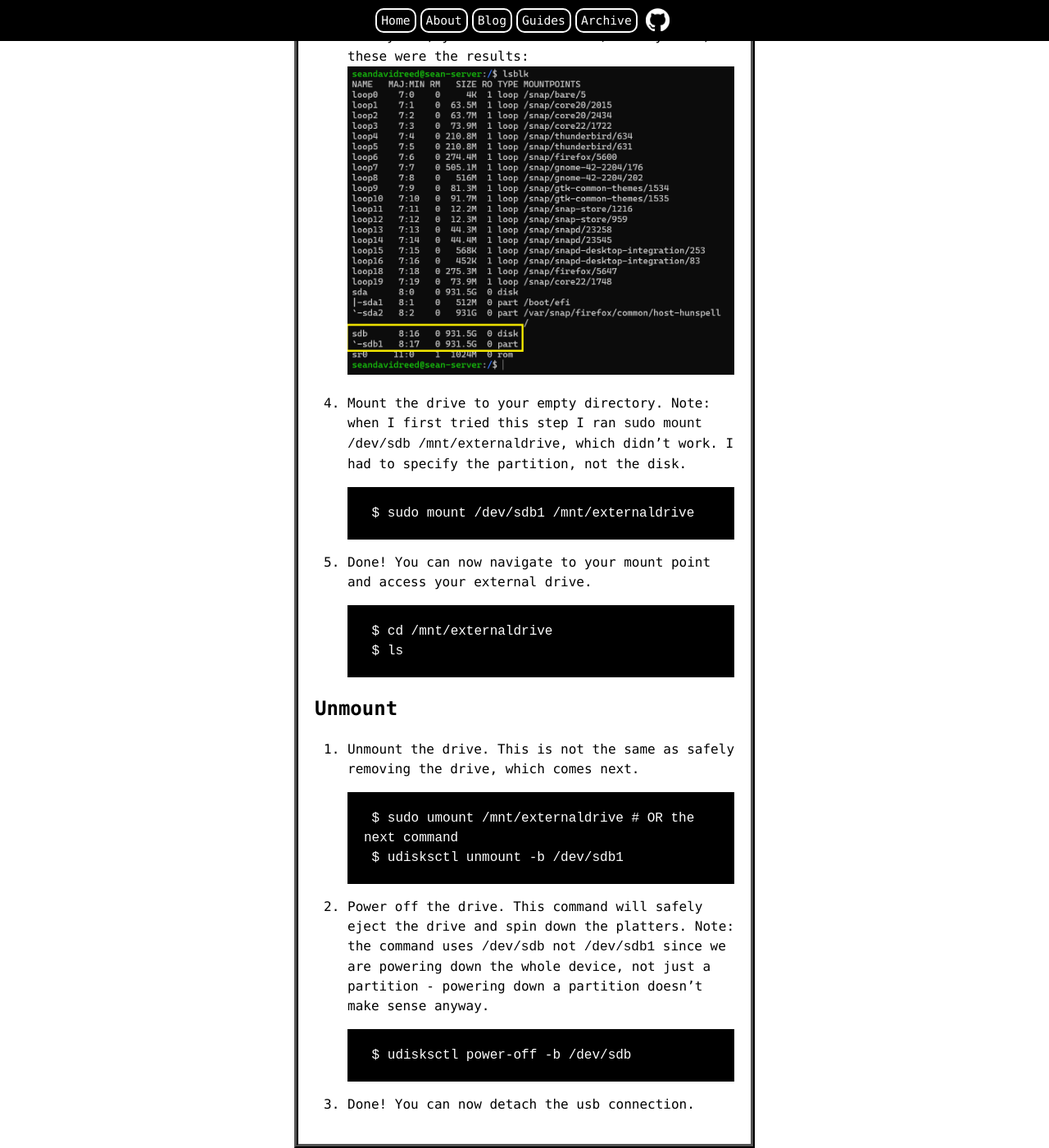
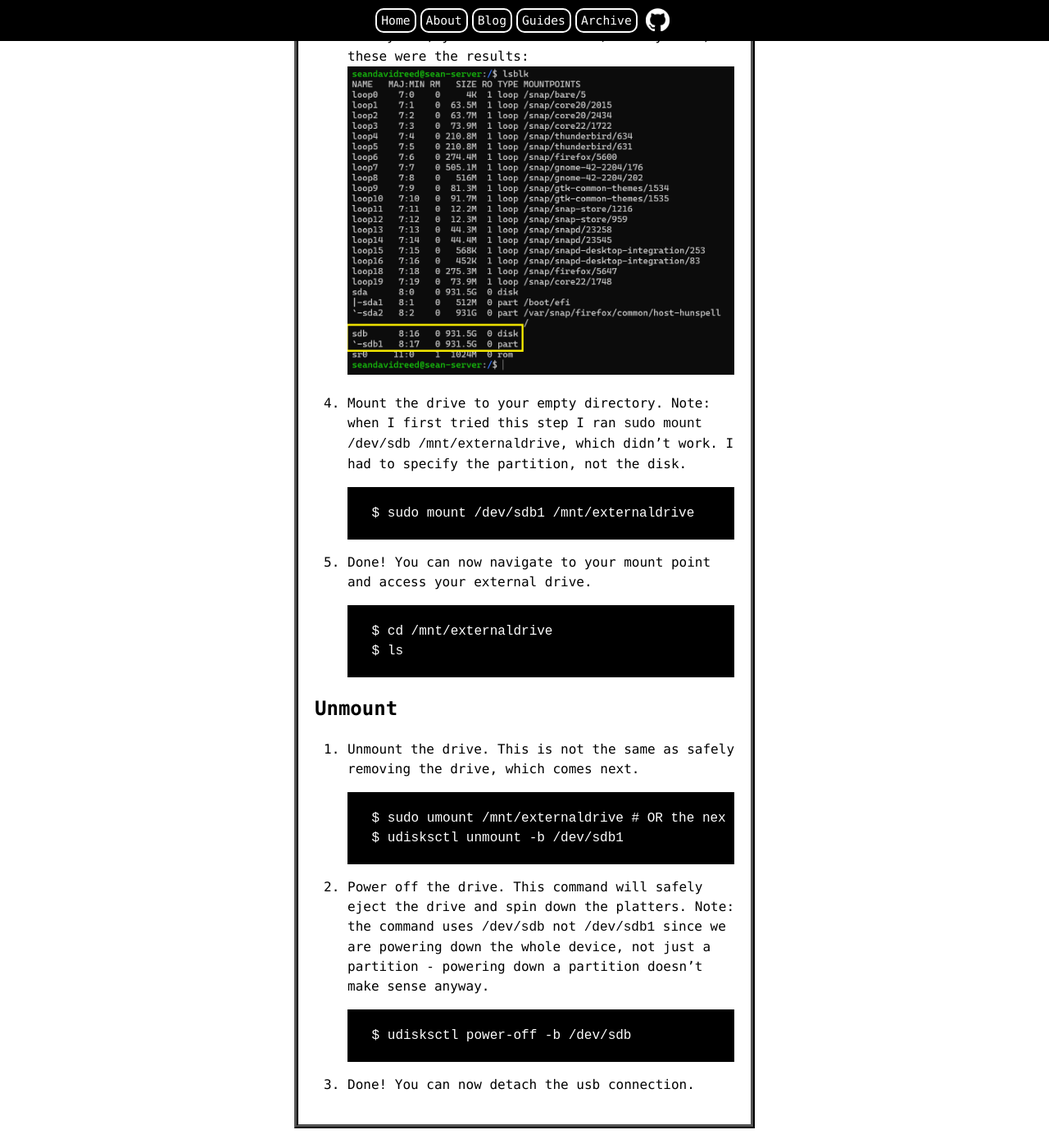
Before and after one commit to seandavidreed/seandavidreed.github.io, a Jekyll site: the page built from my_collections/_tech_guides/mount-externalhdd-from-terminal.md, in a window 1280 px wide and 1400 px high, scrolled down 760 px. Shown: the whole window at 82% size. Built offline with Jekyll 4.4.1, drawn with Linux system fonts in a browser that asks for light colours; after the commit the page ends 2136 px from its top, so only the background shows below that.

Commit message:
Remove code text-wrap

```diff
--- a/css/styles.scss
+++ b/css/styles.scss
@@ -100,7 +100,7 @@ body {
 		padding: 2px 10px;
 		background-color: black;
 		color: white;
-		text-wrap: wrap;
+		//text-wrap: wrap;
 		overflow: scroll;
 	}
 
```
